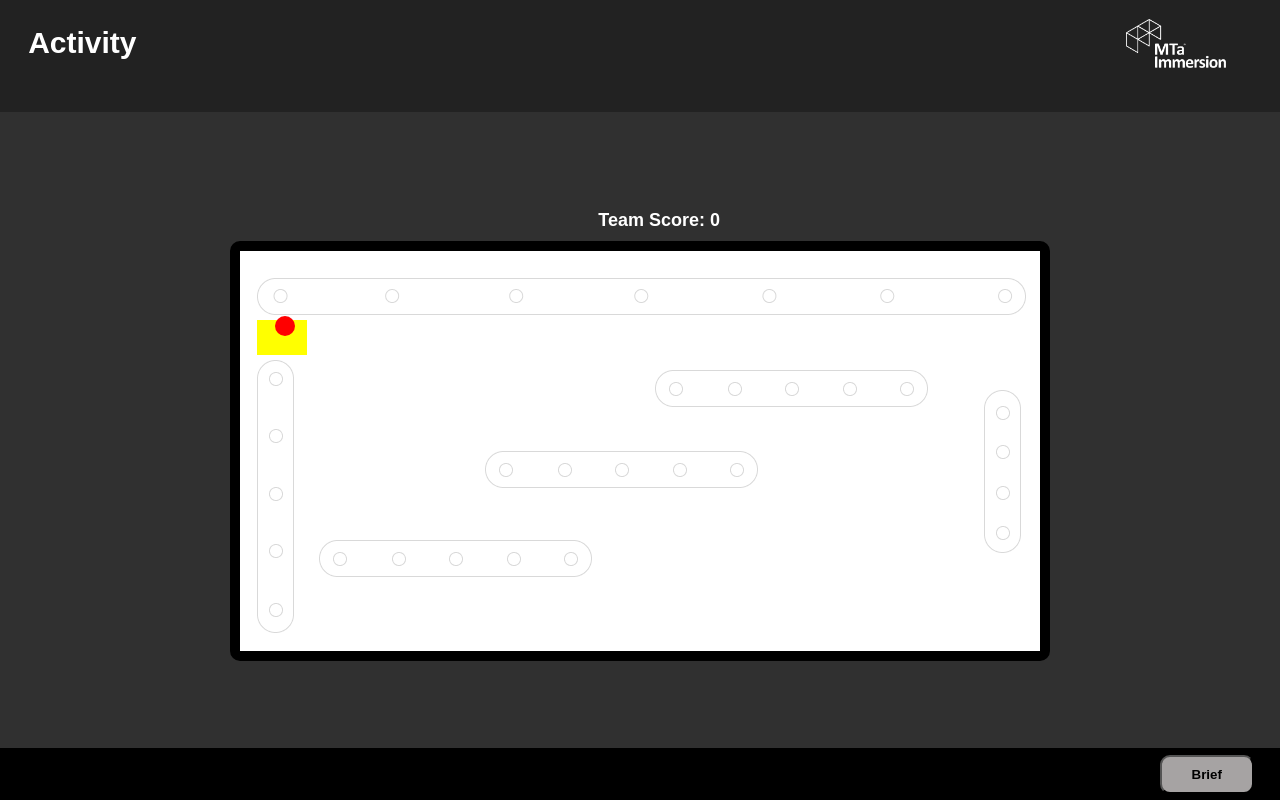
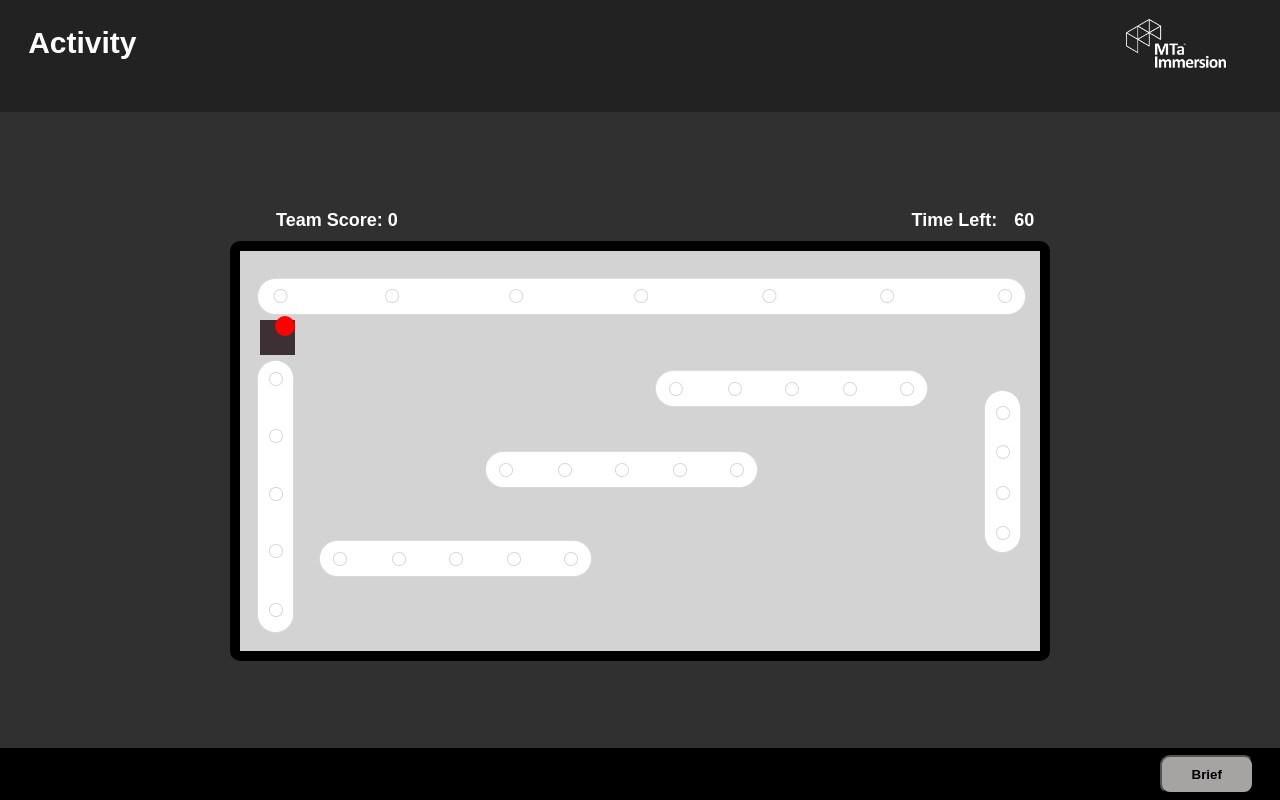
Before and after one commit to IbrahimAli-git/Professional-Software-Projects-PSP-, a React (Create React App) app in the folder client/: page / in a window 1280 px wide. Built offline with nearby package versions, Linux system fonts and the light colour scheme; no server answers.

Commit message:
added in timer changed background colours

```diff
--- a/client/public/index.html
+++ b/client/public/index.html
@@ -26,6 +26,9 @@
     <div class="main">
       <div class="top-attributes">
         <h7 class="score" id="score">Team Score: 0</h7>
+
+        <h7 class="score ">Time Left: <h7 class="score" id="time">60</h7></h7>
+
         <!--<h7 class="score" id="time-left">Time Left: 0s</h7>
         <h7 class="score" id="collisions">Collisions: 0</h7>
         <h7 class="score" id="sirection-changes">Direction Changes: 0</h7>-->
--- a/client/src/App.css
+++ b/client/src/App.css
@@ -122,7 +122,7 @@ footer .briefbtn {
 .GameBox {
   width: 800px;
   height: 400px;
-  background-color: white;
+  background-color: lightgray;
   color: black;
   position: relative;
   margin: auto;
@@ -133,10 +133,10 @@ footer .briefbtn {
 
 /* Start position */
 .start-position {
-  background-color: yellow;
+  background-color: rgb(61, 48, 53);
   height: 35px;
-  width: 50px;
-  margin-left: 17px;
+  width: 35px;
+  margin-left: 20px;
 }
 
 /* Collectable Items */
--- a/client/src/App.js
+++ b/client/src/App.js
@@ -1,5 +1,5 @@
 import './App.css';
-import $ from 'jquery'
+import $, { data } from 'jquery'
 import io from "socket.io-client"
 const socket = io.connect("http://localhost:8080")
 // connects clients with server using current local ip address on port 8080
@@ -15,7 +15,7 @@ var dot2 = $('#item2');
 var dot3 = $('#item3');
 var dot4 = $('#item4');
 var dot5 = $('#item5');
-var score = 0;
+var timeLeft = 0;
 
 
 socket.on("receive_index", (num) => { //every client that connects recieves a player number from 0-4 (0 if there are already 4 players)
@@ -24,8 +24,7 @@ socket.on("receive_index", (num) => { //every client that connects recieves a pl
 });
 
 socket.on("current_score", (data) =>{
-  score = data.s;
-  document.getElementById("score").innerHTML = "Score: " + score;
+  document.getElementById("score").innerHTML = "Score: " +data.s;
 });
 
 socket.on("receive_move", (data) => { //recieves new position from the server
@@ -37,6 +36,7 @@ socket.on("receive_move", (data) => { //recieves new position from the server
     top: v
   });
 });
+
 
 function cssData(dot) {
   var th = parseInt(dot.css("left").slice(0,3));
@@ -88,5 +88,12 @@ $(window).keydown(function (e) { //when a key is pressed, it checks whether that
     socket.emit("send_input", (40))
   }
 });
+// https://stackoverflow.com/questions/4435776/simple-clock-that-counts-down-from-30-seconds-and-executes-a-function-afterward
+socket.on("receive_time", (data) => {
+  timeLeft = data;
+  var elem = document.getElementById('time');
+  elem.innerHTML = timeLeft;
+
+})
 
 export default App;
```
Also changed, not shown: 1 other file (tests, documents, lock files or other folders).
